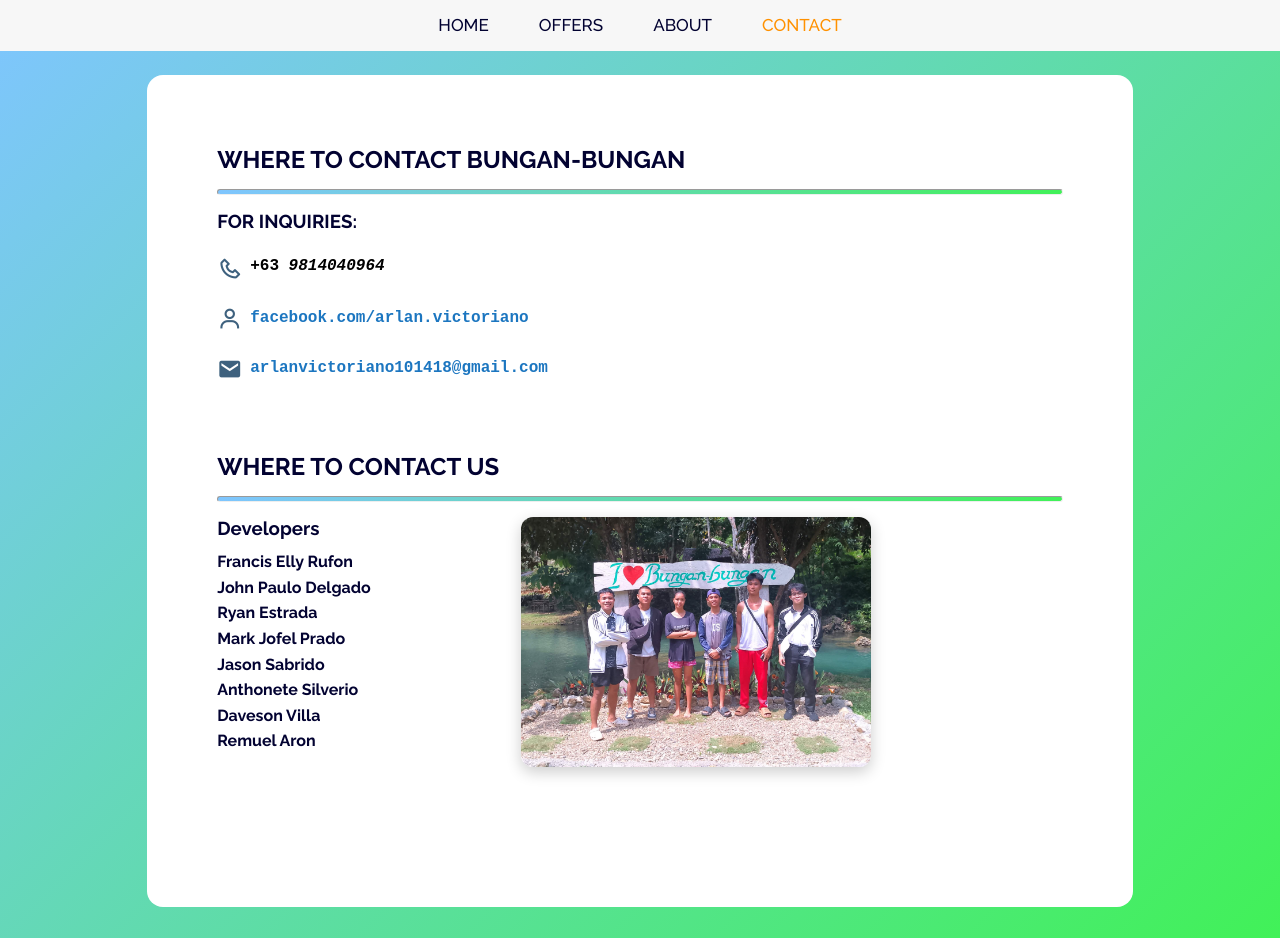
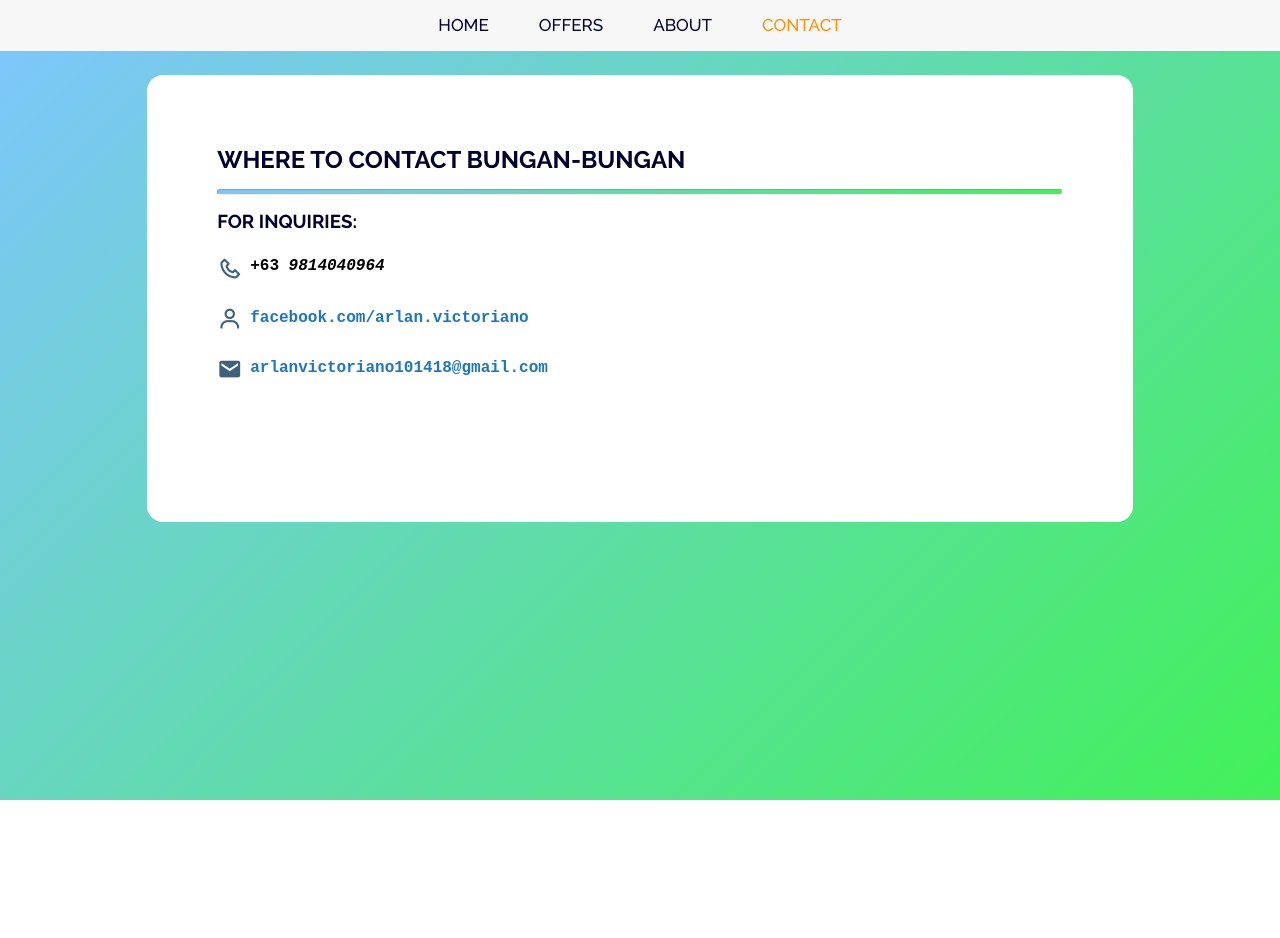
Before and after one commit to CODE-ELLY/Bungan-Bungan-Website, a plain HTML site: page contact.html in a window 1280 px wide. After the commit the page ends 800 px from the top, so only its background shows below. Drawn offline with nearby package versions, Linux system fonts and the light colour scheme.

Commit message:
Delete developers contact section from contact.html
Removed the contact information section for developers.

```diff
--- a/contact.html
+++ b/contact.html
@@ -59,33 +59,6 @@
         </div>
         </div>
 
-        <div class="contact-container">
-
-                <h1>WHERE TO CONTACT US    </h1>
-                <hr>
-
-                <div class="web-developers">
-                    <div class="web-text">
-
-                    <h3>Developers</h3>
-                    <h4>Francis Elly Rufon<br>
-                        John Paulo Delgado<br>
-                        Ryan Estrada<br>
-                        Mark Jofel Prado<br>
-                        Jason Sabrido<br>
-                        Anthonete Silverio<br>
-                        Daveson Villa<br>
-                        Remuel Aron<br>
-                    </h4>
-                    </div>
-                    <div class="img-box2">
-                        <img src="img/developers.jpg">
-                    </div>
-
-                </div>
-            </div>
-
-
         </div>
 
     </section>
```
